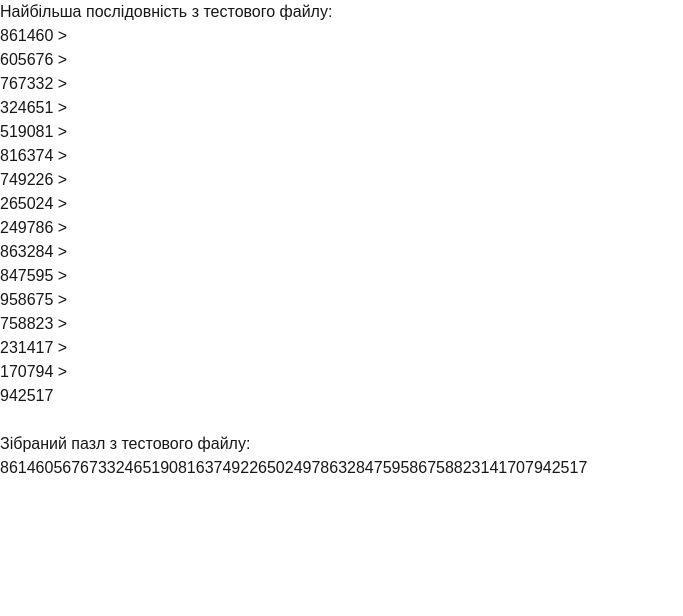
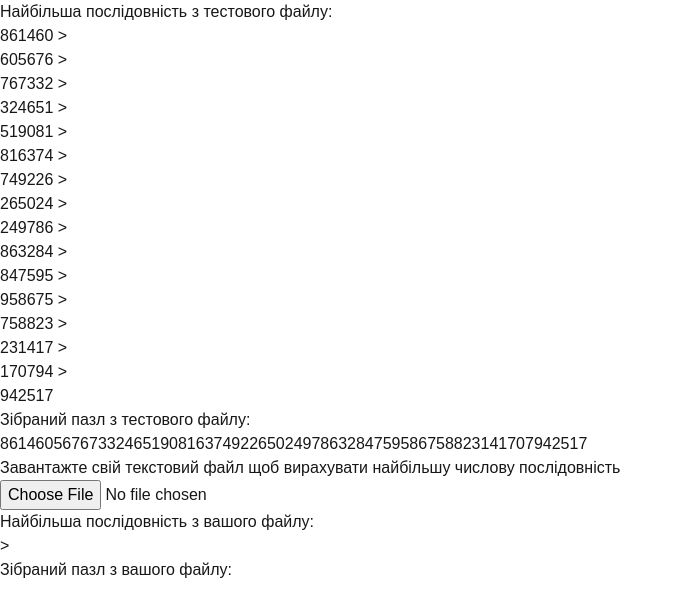
Before and after one commit to newstar456/Snake-Game, a Next.js app: page / in a window 1280 px wide. Shown: the top 616 px of the page, without its empty margins (0-683 px from the left). Built offline with nearby package versions, Linux system fonts and the light colour scheme.

Commit message:
experience

```diff
--- a/src/app/page.tsx
+++ b/src/app/page.tsx
@@ -1,69 +1,17 @@
 // 'use client'
-
 import { promises as fs } from 'fs';
-
-// import findString from '../components/dataReader/DataReader'
+import bestResultRemake, {searchBestResult} from '@/lib/utils';
+import FileUploader from '@/components/FileUploader/FileUploader';
 
 export default async function Home() {
-// 'use client';
-
-// export default function Home() {
-
-// const array = ['942517', '605676', '498291', '668826', '357057', '478151', '315629', '007148', '252887', '421662', '284505', '467650', '115330', '648206', '207562', '612298', '576885', '294200', '847595', '021597', '074878', '801997', '585401', '168510', '385293', '151863', '022142', '340350', '976151', '337989', '863284', '488310', '303887', '939173', '331413', '905657', '833617', '170794', '094486', '551394', '943693', '147970', '400196', '537505', '367493', '117178', '675840', '868721', '519081', '735564', '401733', '915348', '169233', '324651', '958675', '368753', '861460', '401341', '343222', '794373', '816374', '535119', '188234', '577779', '097792', '729303', '782637', '148159', '830641', '716890', '397853', '871196', '277603', '749226', '839595', '131852', '409432', '810698', '456030', '529185', '758823', '265024', '051041', '699031', '737269', '139340', '730977', '249786', '039931', '055669', '100107', '653178', '279773', '336550', '332847', '685485', '423269', '193536', '890062', '377637', '595777', '412134', '322736', '546929', '616370', '767332', '781184', '920944', '851005', '258850', '064083', '051202', '427711', '359855', '540928', '314284', '085261', '880969', '649699', '064881', '705423', '646927', '252556', '272007', '217511', '620286', '229724', '108865', '124636', '231417', '961201', '658432', '775416', '246027', '854036', '687762', '389097', '013153', '417085', '919198', '988711', '488665']
 
   const file = await fs.readFile(process.cwd() + '/src/app/text.txt', 'utf8');
   const splittedString = file.split(/\r?\n|\r|\n/g);
-  function readArray(arr: string[], searchPattern:string, sortedDigits:string[]) {
-
-    const mainDigitEnd = searchPattern.slice(4,6);
-    let j=0;
-    const arrCopy = arr.slice()
-
-    while (j < arrCopy.length) {
-      const checkDigitStart = arrCopy[j].slice(0,2);
-      if(mainDigitEnd === checkDigitStart) {
-        if(!sortedDigits.includes(searchPattern)){
-          sortedDigits.push(searchPattern);
-        }
-        sortedDigits.push(arrCopy[j]);
-        const newArray = arrCopy.toSpliced(j,1)
-        readArray(newArray, arrCopy[j], sortedDigits);
-        break;
-      }
-        j++;
-    }
-        return sortedDigits;
-    }
-  function searchBestResult(stringArray: string[]){
-    const results = [];
-    for(let i=0; i<stringArray.length; i++){
-      const result = readArray(stringArray, stringArray[i], [stringArray[i]]);///or to change to empty array as third arg
-      results.push(result);
-    }
-    const lengths = results.map(result=>result.length);
-    const longestArrayIdx = lengths.indexOf(Math.max(...lengths));
-    const bestResult = results[longestArrayIdx];
-    return bestResult;
-  }
   const bestResult = searchBestResult(splittedString)
-  function bestResultRemake(bestResult: string[]){
-    let newArray = [];
-    for(let i=0; i<bestResult.length; i++){
-      if(i===bestResult.length-1){
-        newArray.push(bestResult[i].slice(0,6));
-      } else {
-        newArray.push(bestResult[i].slice(0,4));
-      }
-    }
-    return newArray.join('');
-  }
   const finalResult = bestResultRemake(bestResult)
 
-  console.log(bestResult);
-  console.log(finalResult);
-
   return (
-    <div className="flex items-center justify-centercenter font-[family-name:var(--font-geist-sans)] p-4">
+    <div className="flex flex-col items-start justify-center font-[family-name:var(--font-geist-sans)] p-4">
         <div>
           <p>{'Найбільша послідовність з тестового файлу:'}</p>
           {bestResult.map((number,idx) => {
@@ -76,13 +24,10 @@ export default async function Home() {
               </div>
             )
           })}
-          <br/>
           <p>{'Зібраний пазл з тестового файлу:'}</p>
           <p>{finalResult}</p>
         </div>
+        <FileUploader />
     </div>
   );
 }
-
-////used: 1. Nodejs docs; 2. 3.
-////idea: create a child client component where we go to see the results
--- /dev/null
+++ b/src/components/FileUploader/FileUploader.tsx
@@ -0,0 +1,54 @@
+'use client';
+
+import { useState } from 'react';
+import bestResultRemake, {searchBestResult} from '@/lib/utils';
+
+
+export default function FileUploader() {
+
+  const [fileContent, setFileContent] = useState('');
+
+  const handleFileUpload = (event:React.ChangeEvent<HTMLInputElement>) => {
+    if(!event.target) return;
+    if(!event.target.files) return;
+    const file = event.target.files[0];
+    if (file) {
+      const reader = new FileReader();
+      reader.onload = (event) => {
+        if(!event.target) return;
+        const content = event.target.result;
+        if(content){
+          setFileContent(content.toString());
+        }
+      };
+      reader.readAsText(file);
+    }
+  };
+
+  const splittedString = fileContent.split(/\r?\n|\r|\n/g);
+  const bestResult = searchBestResult(splittedString)
+  const finalResult = bestResultRemake(bestResult)
+  console.log(bestResult);
+
+  return (
+    <div className='pt-20 font-[family-name:var(--font-geist-sans)]'>
+      <h1>Завантажте свій текстовий файл щоб вирахувати найбільшу числову послідовність</h1>
+      <input type="file" accept=".txt" onChange={handleFileUpload} />
+      <p>{'Найбільша послідовність з вашого файлу:'}</p>
+          {bestResult.map((number,idx) => {
+            return (
+              <div className='inline-block' key={idx}>
+                <span>{' '}</span>
+                <span>{number}</span>
+                <span>{' '}</span>
+                {idx === bestResult.length-1 ? ' ' :  <span>{'> '}</span>}
+              </div>
+            )
+          })}
+      <div>
+          <p>{'Зібраний пазл з вашого файлу:'}</p>
+          <p>{finalResult}</p>
+      </div>
+    </div>
+  );
+}
--- a/src/components/dataReader/dataJSON.json
+++ /dev/null
@@ -1,4 +0,0 @@
-{
-  "title": "My Title",
-  "content": "Lorem Ipsum"
-}
--- a/src/lib/utils.ts
+++ b/src/lib/utils.ts
@@ -1,10 +1,44 @@
-import { promises as fs } from 'fs';
+ export function readArray(arr: string[], searchPattern:string, sortedDigits:string[]) {
 
+    const mainDigitEnd = searchPattern.slice(4,6);
+    let j=0;
+    const arrCopy = arr.slice()
 
-export default async function findString() {
+    while (j < arrCopy.length) {
+      const checkDigitStart = arrCopy[j].slice(0,2);
+      if(mainDigitEnd === checkDigitStart) {
+        if(!sortedDigits.includes(searchPattern)){
+          sortedDigits.push(searchPattern);
+        }
+        sortedDigits.push(arrCopy[j]);
+        const newArray = arrCopy.toSpliced(j,1)
+        readArray(newArray, arrCopy[j], sortedDigits);
+        break;
+      }
+        j++;
+    }
+        return sortedDigits;
+    }
+    export function searchBestResult(stringArray: string[]){
+    const results = [];
+    for(let i=0; i<stringArray.length; i++){
+      const result = readArray(stringArray, stringArray[i], [stringArray[i]]);///or to change to empty array as third arg
+      results.push(result);
+    }
+    const lengths = results.map(result=>result.length);
+    const longestArrayIdx = lengths.indexOf(Math.max(...lengths));
+    const bestResult = results[longestArrayIdx];
+    return bestResult;
+  }
 
-    const file = await fs.readFile(process.cwd() + '/src/constants/text', 'utf8');
-    console.log(file);
-    const splittedString = file?.split(/\r?\n|\r|\n/g);
-    return splittedString;
- }
+    export default function bestResultRemake(bestResult: string[]){
+    let newArray = [];
+    for(let i=0; i<bestResult.length; i++){
+      if(i===bestResult.length-1){
+        newArray.push(bestResult[i].slice(0,6));
+      } else {
+        newArray.push(bestResult[i].slice(0,4));
+      }
+    }
+    return newArray.join('');
+  }
```
Also changed, not shown: src/app/data.jsx (deleted, +0 -23 lines), src/components/dataReader/DataReader.tsx (deleted, +0 -12 lines).
